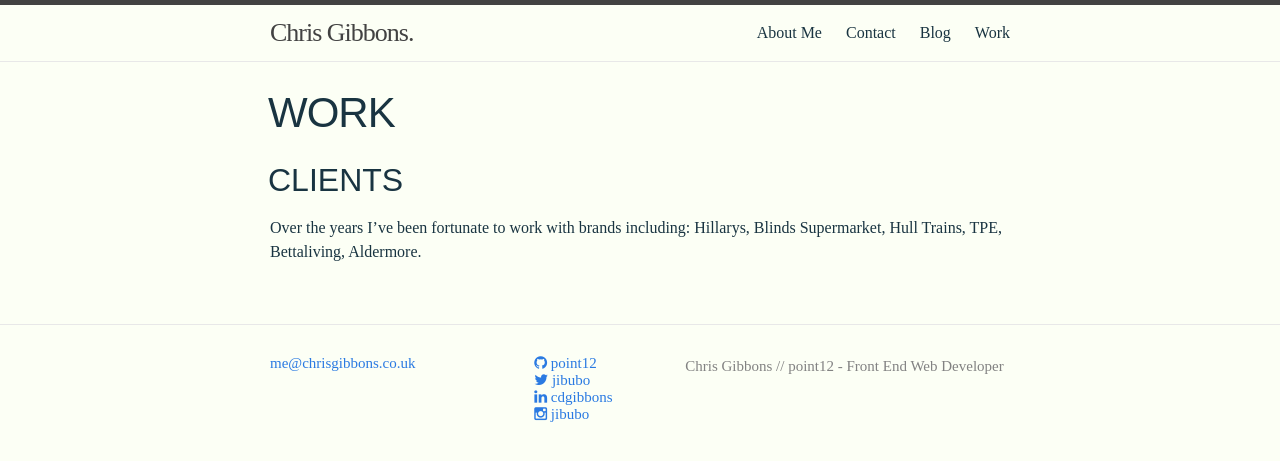
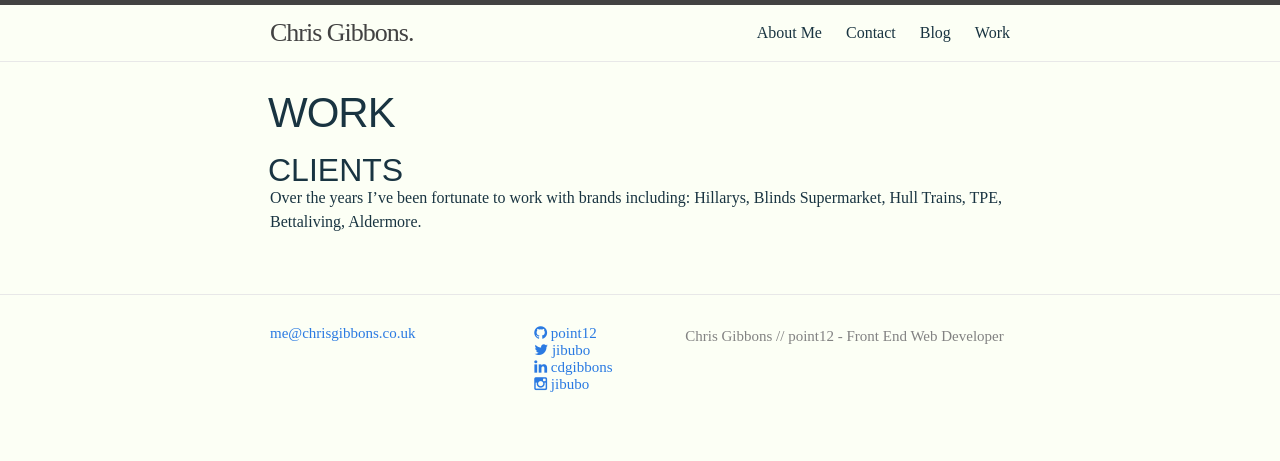
Before and after one commit to gbbns/gbbns.github.io, a Jekyll site: the page built from work.md, in a window 1280 px wide. Shown: the top 461 px of the page. Built offline with Jekyll 4.4.1, drawn with Linux system fonts in a browser that asks for light colours.

```diff
--- a/_sass/_base.scss
+++ b/_sass/_base.scss
@@ -37,7 +37,6 @@ ul, ol, dl, figure,
 }
 
 h1, h2, h3, h4, h5, h6 {
-  font-size: 50px;
   line-height: 1;
   font-family:  $base-header-font-family;
   color: $c-text--primary;
@@ -46,6 +45,10 @@ h1, h2, h3, h4, h5, h6 {
   text-transform: uppercase;
   text-rendering: optimizeLegibility;
 }
+
+h1 {  font-size: 50px;}
+h2 {  font-size: 30px;}
+h3 {  font-size: 30px;}
 
 
 p {
--- a/_sass/_layout.scss
+++ b/_sass/_layout.scss
@@ -173,12 +173,20 @@
     font-size: 20px;
 }
 
+.post {
+  margin-bottom:22px;
+
+  .post-header {
+    margin-bottom:6px;
+  }
+}
+
 .post-list {
     margin-left: 0;
     list-style: none;
 
     > li {
-        margin-bottom: $spacing-unit;
+        margin-bottom: 12px;
     }
 }
 
@@ -192,13 +200,17 @@
     font-size: 24px;
 }
 
+.post-date {
+  font-size:12px;
+}
+
 
 
 /**
  * Posts
  */
 .post-header {
-    margin-bottom: $spacing-unit;
+    margin-bottom: 12px;
 }
 
 .post-title {
@@ -216,6 +228,7 @@
 
     h2 {
         font-size: 32px;
+        margin-bottom:0;
 
         @include media-query($on-laptop) {
             font-size: 28px;
```
Also changed, not shown: blog/index.html (+15 -11 lines), index.html (+13 -2 lines).
